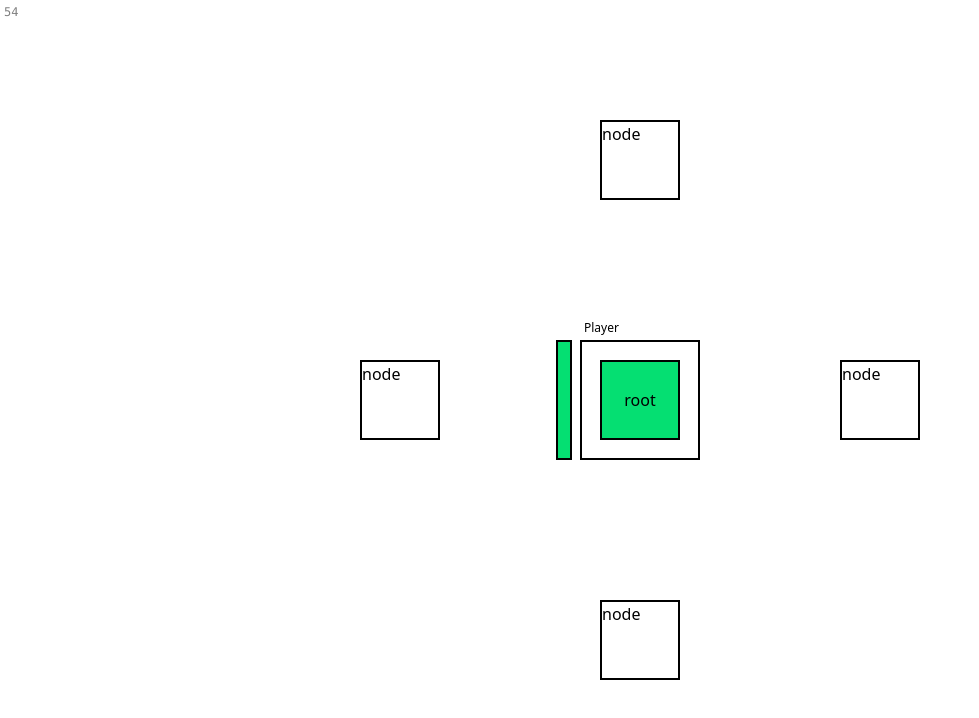
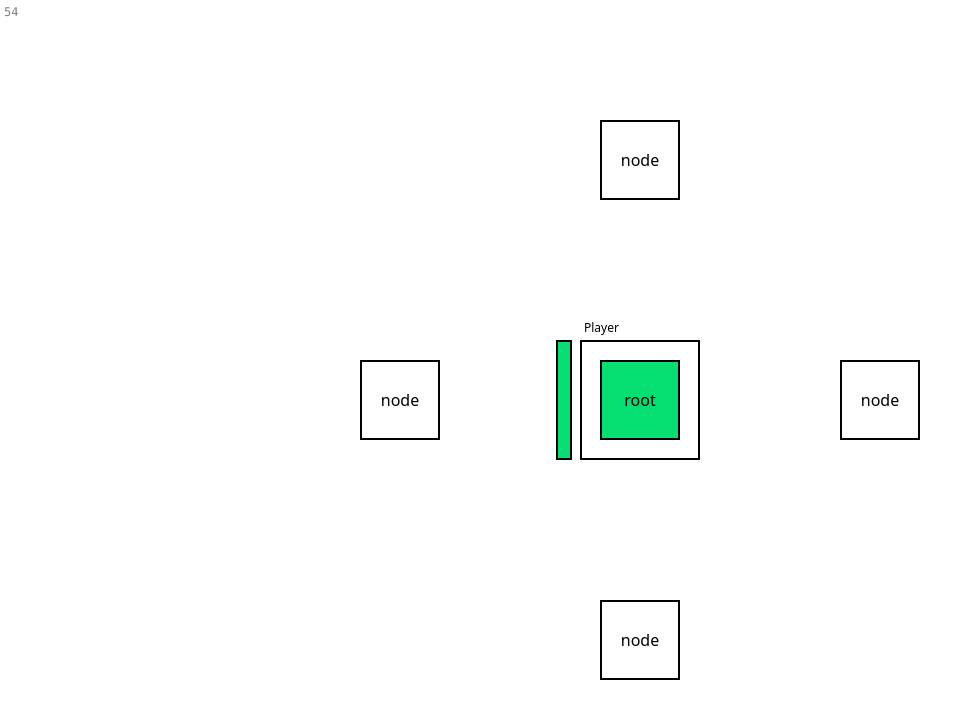
Before and after one commit to tylerschloesser/sim-v20, a React (Vite) app: page / in a window 1280 px wide. Shown: the top 718 px of the page, without its empty margins (0-979 px from the left). Built offline with nearby package versions, Linux system fonts and the light colour scheme.

Commit message:
fix overflow

```diff
--- a/src/app.tsx
+++ b/src/app.tsx
@@ -37,7 +37,10 @@ export function App() {
   }, [])
 
   return (
-    <div className={clsx('w-dvw h-dvh')} ref={container}>
+    <div
+      className={clsx('w-dvw h-dvh relative')}
+      ref={container}
+    >
       <AppContext.Provider
         value={useMemo(
           () => ({
@@ -83,6 +86,9 @@ export function WorldComponent() {
   }, [state.player.position, state.scale, state.spread])
 
   return (
+    <div
+      className={clsx('absolute inset-0 overflow-hidden')}
+    >
       <div className={clsx('absolute')} style={style}>
         <PlayerComponent />
         {entityIds.map((entityId) => (
@@ -91,6 +97,7 @@ export function WorldComponent() {
             entityId={entityId}
           />
         ))}
+      </div>
     </div>
   )
 }
--- a/src/entity-component.tsx
+++ b/src/entity-component.tsx
@@ -2,7 +2,11 @@ import clsx from 'clsx'
 import React, { useContext } from 'react'
 import invariant from 'tiny-invariant'
 import { AppContext } from './app-context'
-import { RootEntity, UndiscoveredEntity } from './types'
+import {
+  NodeEntity,
+  RootEntity,
+  UndiscoveredEntity,
+} from './types'
 import { useEntityStyle } from './use-entity-style'
 import { formatSeconds, ticksToSeconds } from './util'
 
@@ -25,13 +29,15 @@ export function EntityComponent({
       body = <RootEntityComponentBody entity={entity} />
       break
     }
+    case 'node': {
+      body = <NodeEntityComponentBody entity={entity} />
+      break
+    }
     case 'undiscovered':
       body = (
         <UndiscoveredEntityComponentBody entity={entity} />
       )
       break
-    default:
-      body = <>{entity.type}</>
   }
 
   return (
@@ -90,3 +96,22 @@ function RootEntityComponentBody({
     </div>
   )
 }
+
+interface NodeEntityComponentBodyProps {
+  entity: NodeEntity
+}
+function NodeEntityComponentBody({
+  entity,
+}: NodeEntityComponentBodyProps) {
+  return (
+    <div
+      className={clsx(
+        'w-full h-full',
+        'p-1',
+        'flex justify-center items-center',
+      )}
+    >
+      {entity.type}
+    </div>
+  )
+}
```
Lines whose indentation alone changed are shown as unchanged.
